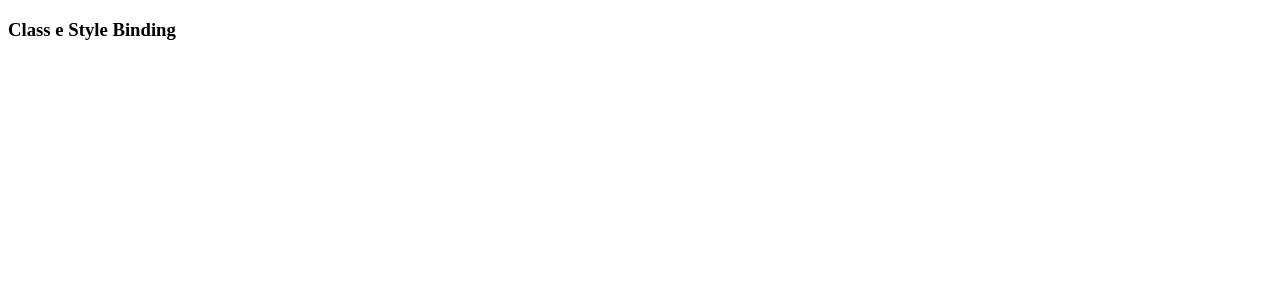
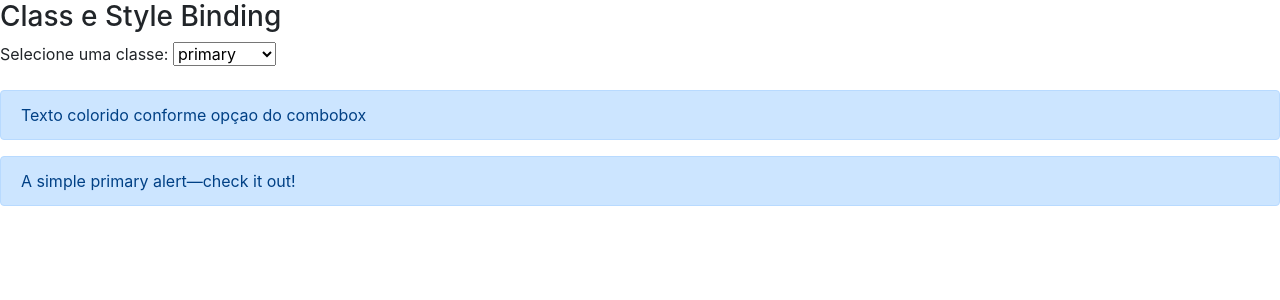
Before and after one commit to pierbotteroweb/angular-loiane-data-binding, an Angular app in the folder data-binding/: page / in a window 1280 px wide. Shown: the top 300 px of the page. Built offline with nearby package versions, Linux system fonts and the light colour scheme.

Commit message:
Aula 10. Adicionar classe por Class binding, interpolação e style binging condicionado a class

```diff
--- a/data-binding/angular.json
+++ b/data-binding/angular.json
@@ -28,7 +28,8 @@
               "src/assets"
             ],
             "styles": [
-              "src/styles.scss"
+              "src/styles.scss",
+              "node_modules/bootstrap/dist/css/bootstrap.min.css"
             ],
             "scripts": []
           },
--- a/data-binding/src/app/data-binding/data-binding.component.html
+++ b/data-binding/src/app/data-binding/data-binding.component.html
@@ -15,5 +15,53 @@
     </article> -->
     <article>
         <h3>Class e Style Binding</h3>
+
+        <div>Selecione uma classe:
+            <select #classe (change)="0">
+                <option value="alert-primary">primary</option>
+                <option value="alert-secondary">secondary</option>
+                <option value="alert-success">success</option>
+                <option value="alert-danger">danger</option>
+                <option value="alert-warning">warning</option>
+                <option value="alert-info">info</option>
+                <option value="alert-light">light</option>
+                <option value="alert-dark">dark</option>
+            </select><br><br>
+
+            <div class="alert {{ classe.value }}" role="alert" >Texto colorido conforme opçao do combobox</div>
+        </div>
+
+        <div class="alert" [class.alert-primary]="classe.value == 'alert-primary'"
+                            [style.display]="classe.value=='alert-primary'?'block':'none'" role="alert">
+            A simple primary alert—check it out!
+          </div>
+          <div class="alert" [class.alert-secondary]="classe.value == 'alert-secondary'"
+          [style.display]="classe.value=='alert-secondary'?'block':'none'" role="alert">
+            A simple secondary alert—check it out!
+          </div>
+          <div class="alert" [class.alert-success]="classe.value == 'alert-success'"
+                            [style.display]="classe.value=='alert-success'?'block':'none'" role="alert">
+            A simple success alert—check it out!
+          </div>
+          <div class="alert" [class.alert-danger]="classe.value == 'alert-danger'"
+                            [style.display]="classe.value=='alert-danger'?'block':'none'" role="alert">
+            A simple danger alert—check it out!
+          </div>
+          <div class="alert" [class.alert-warning]="classe.value == 'alert-warning'"
+                            [style.display]="classe.value=='alert-warning'?'block':'none'" role="alert">
+            A simple warning alert—check it out!
+          </div>
+          <div class="alert" [class.alert-info]="classe.value == 'alert-info'"
+                            [style.display]="classe.value=='alert-info'?'block':'none'" role="alert">
+            A simple info alert—check it out!
+          </div>
+          <div class="alert" [class.alert-light]="classe.value == 'alert-light'"
+                            [style.display]="classe.value=='alert-light'?'block':'none'" role="alert">
+            A simple light alert—check it out!
+          </div>
+          <div class="alert" [class.alert-dark]="classe.value == 'alert-dark'"
+                            [style.display]="classe.value=='alert-dark'?'block':'none'" role="alert">
+            A simple dark alert—check it out!
+          </div>
     </article>
 </section>
```
Also changed, not shown: 1 other file (tests, documents, lock files or other folders).
